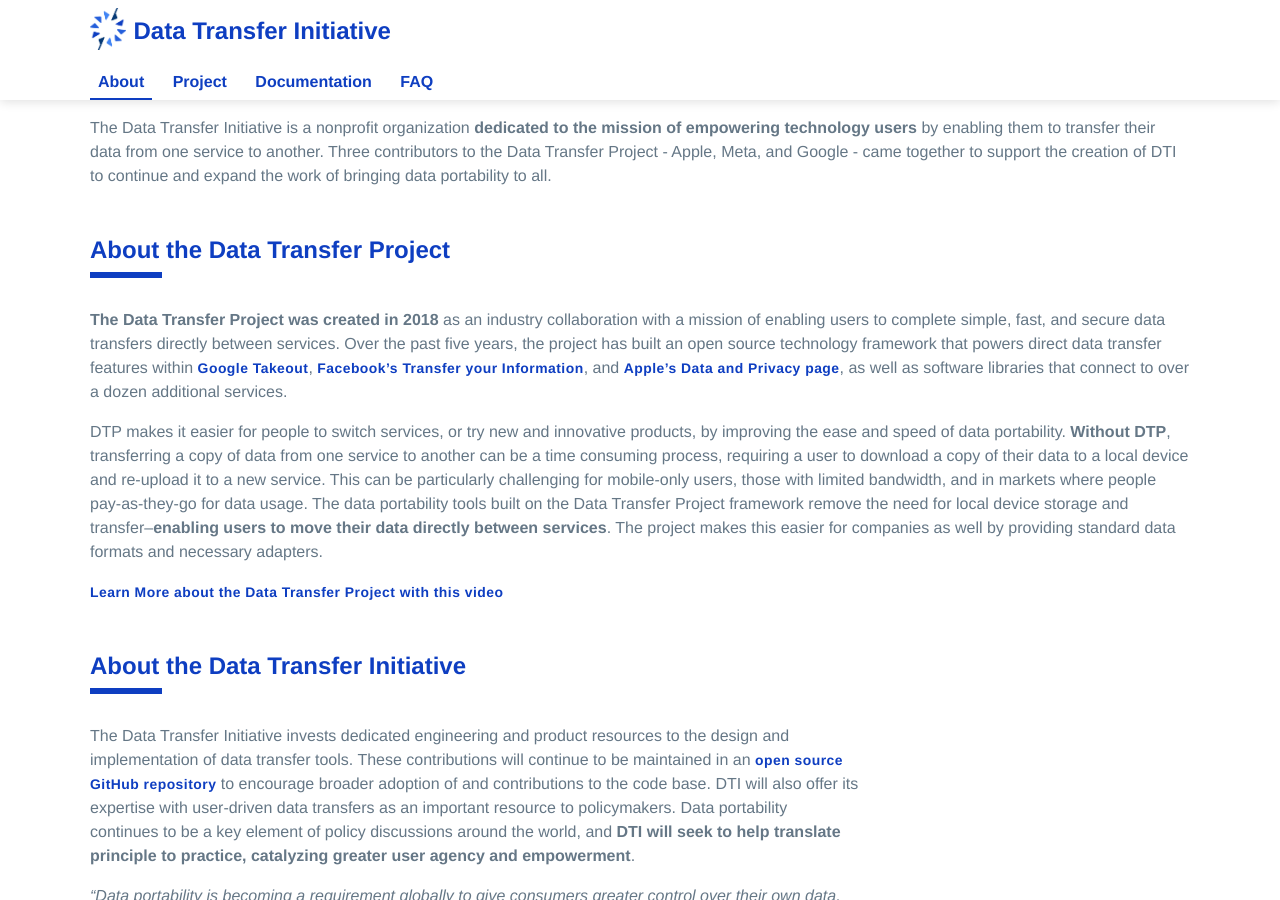
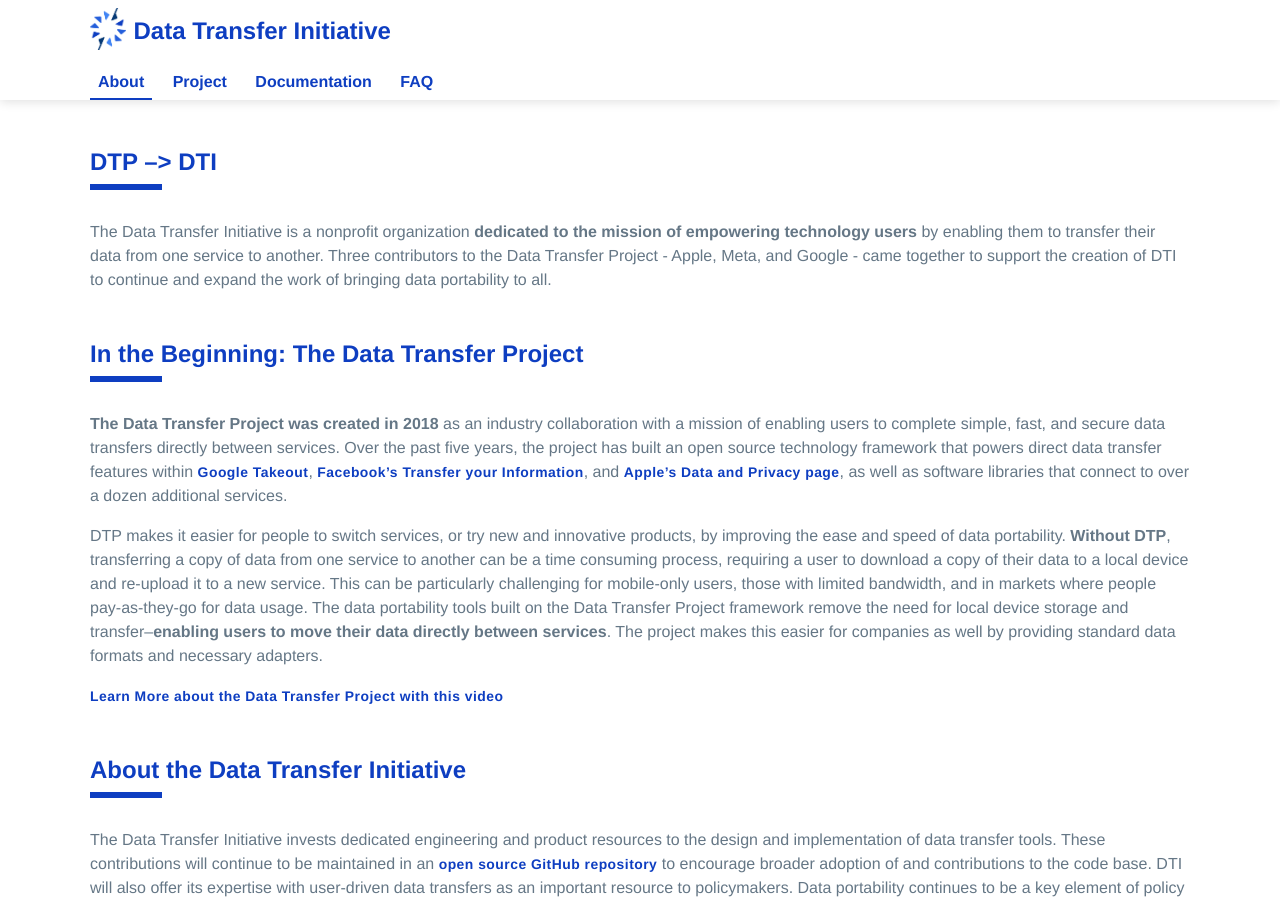
Before and after one commit to dtinit/dtinit.github.io, a Jekyll site: the page built from index.md, in a window 1280 px wide and 900 px high. Built offline with Jekyll 4.4.1, drawn with Linux system fonts in a browser that asks for light colours; our own code applies the rules of GitHub Pages for plain Markdown files.

Commit message:
Update index.md

```diff
--- a/index.md
+++ b/index.md
@@ -1,9 +1,12 @@
-
-
+<div class="section" markdown="1">
+## DTP --> DTI
+<div class="mustache">
+</div>
 The Data Transfer Initiative is a nonprofit organization **dedicated to the mission of empowering technology users** by enabling them to transfer their data from one service to another. Three contributors to the Data Transfer Project - Apple, Meta, and Google - came together to support the creation of DTI to continue and expand the work of bringing data portability to all.
+</div>
 
 <div class="section" markdown="1">
-## About the Data Transfer Project
+## In the Beginning: The Data Transfer Project
 <div class="mustache">
 </div>
 
@@ -16,7 +19,6 @@
 
 </div>
 <div class="section" markdown="1">
-<div class="section-text" markdown="1">
 ## About the Data Transfer Initiative
 <div class="mustache">
 </div>
@@ -24,7 +26,6 @@
 
 
 *"Data portability is becoming a requirement globally to give consumers greater control over their own data, and choice about shifting to different services. At the same time, if portability is badly implemented, consumers face significant privacy and security risks. The Data Transfer Project has become the global leader for making data portability a reality for users, and the new Data Transfer Initiative will provide the thought leadership needed to consider the multiple relevant policy goals." – Peter Swire, J.Z. Liang Chair, College of Computing, Georgia Institute of Technology*
-</div>
 </div>
 
 <div class="section" markdown="1">
```
